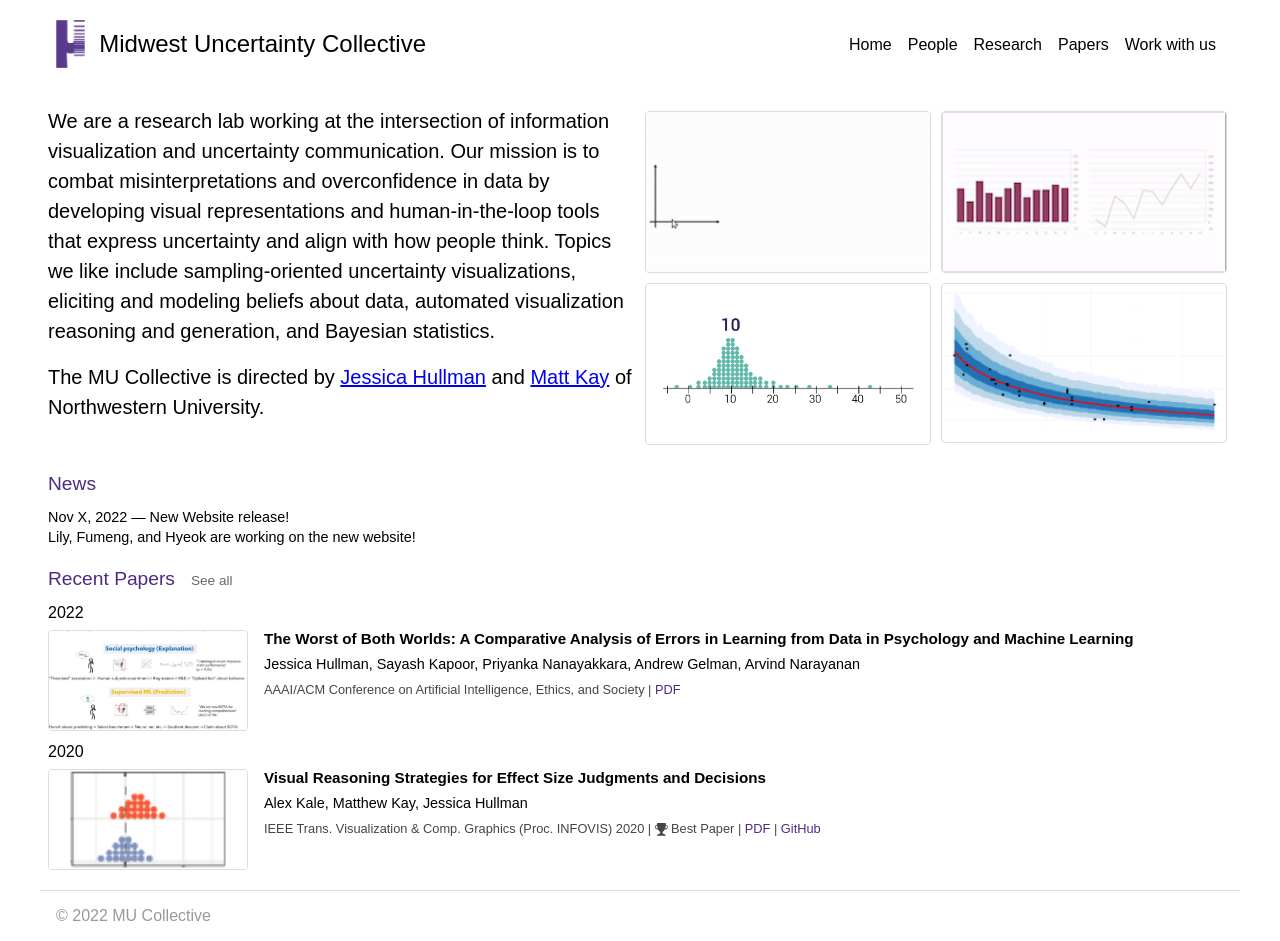
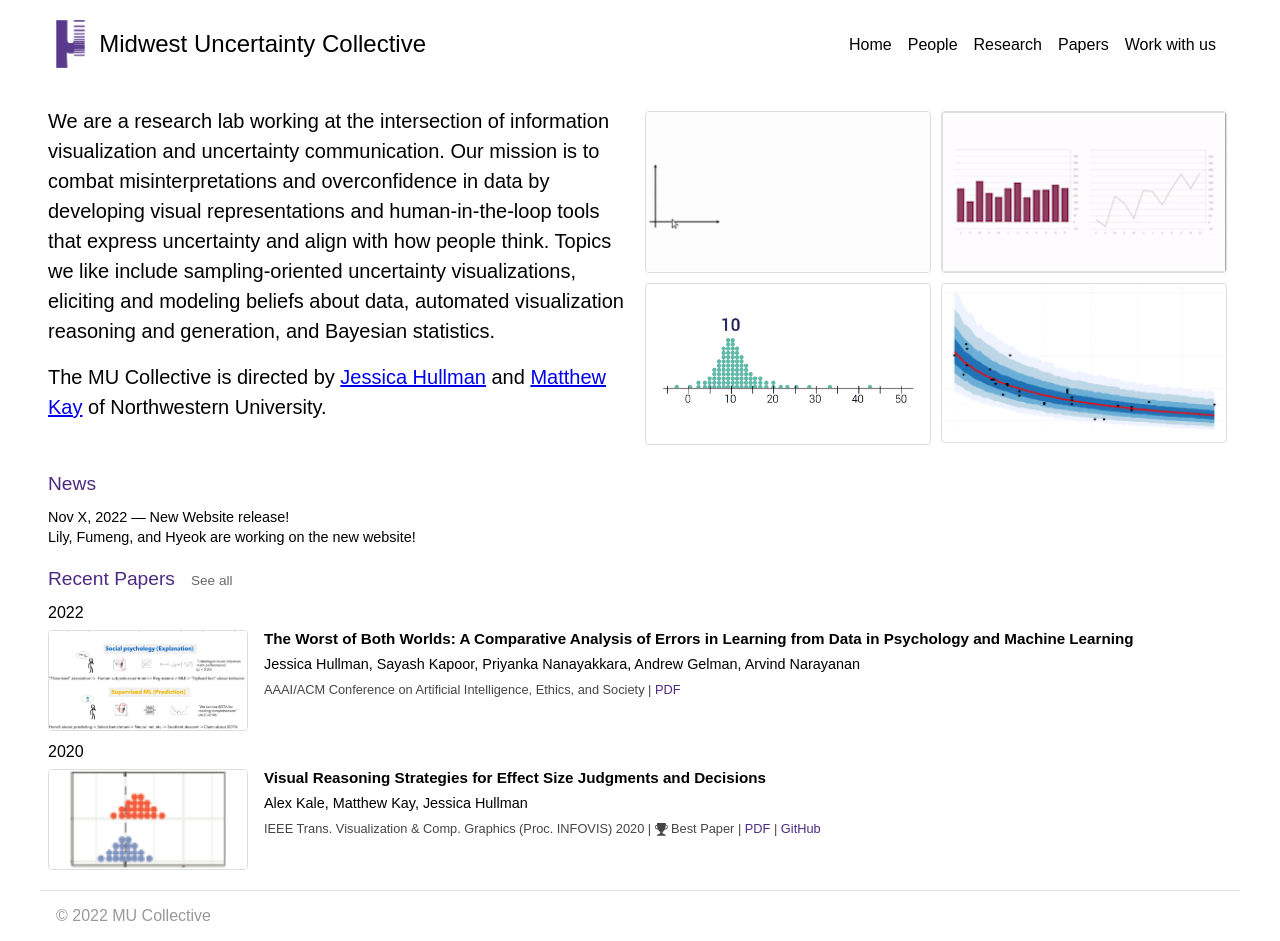
Before and after one commit to MUCollective/mucollective.github.io, a Jekyll site: the page built from index.md, in a window 1280 px wide. Built offline with Jekyll 4.4.1, drawn with Linux system fonts in a browser that asks for light colours.

Commit message:
ensure matt's name is consistent

```diff
--- a/_data/home_text.yml
+++ b/_data/home_text.yml
@@ -2,4 +2,4 @@
 # each paragraph start with '-'
 
 - We are a research lab working at the intersection of information visualization and uncertainty communication. Our mission is to combat misinterpretations and overconfidence in data by developing visual representations and human-in-the-loop tools that express uncertainty and align with how people think. Topics we like include sampling-oriented uncertainty visualizations, eliciting and modeling beliefs about data, automated visualization reasoning and generation, and Bayesian statistics.
-- The MU Collective is directed by <a href="http://users.eecs.northwestern.edu/~jhullman/index.html">Jessica Hullman</a> and <a href="http://www.mjskay.com/">Matt Kay</a> of Northwestern University.
+- The MU Collective is directed by <a href="http://users.eecs.northwestern.edu/~jhullman/index.html">Jessica Hullman</a> and <a href="http://www.mjskay.com/">Matthew Kay</a> of Northwestern University.
```
